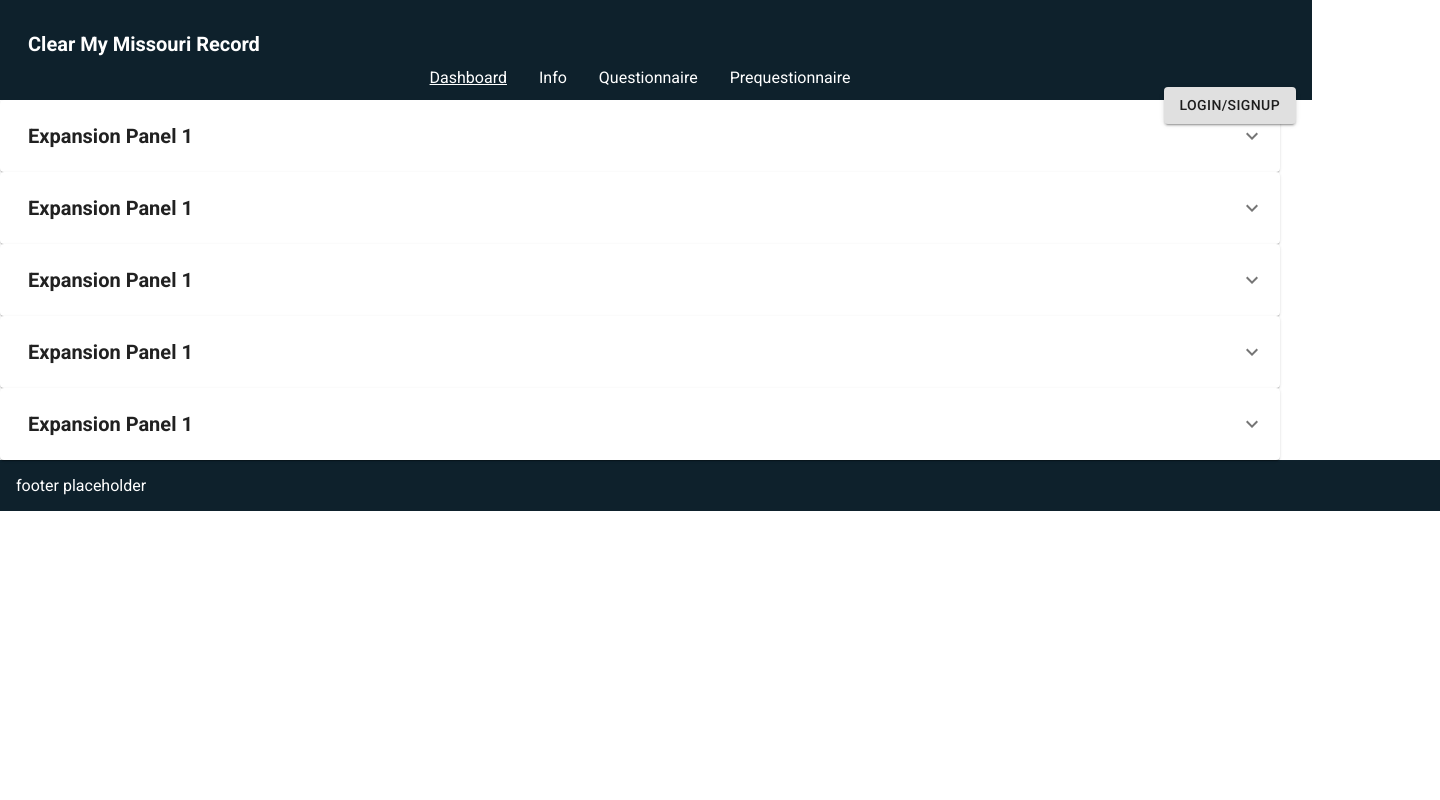
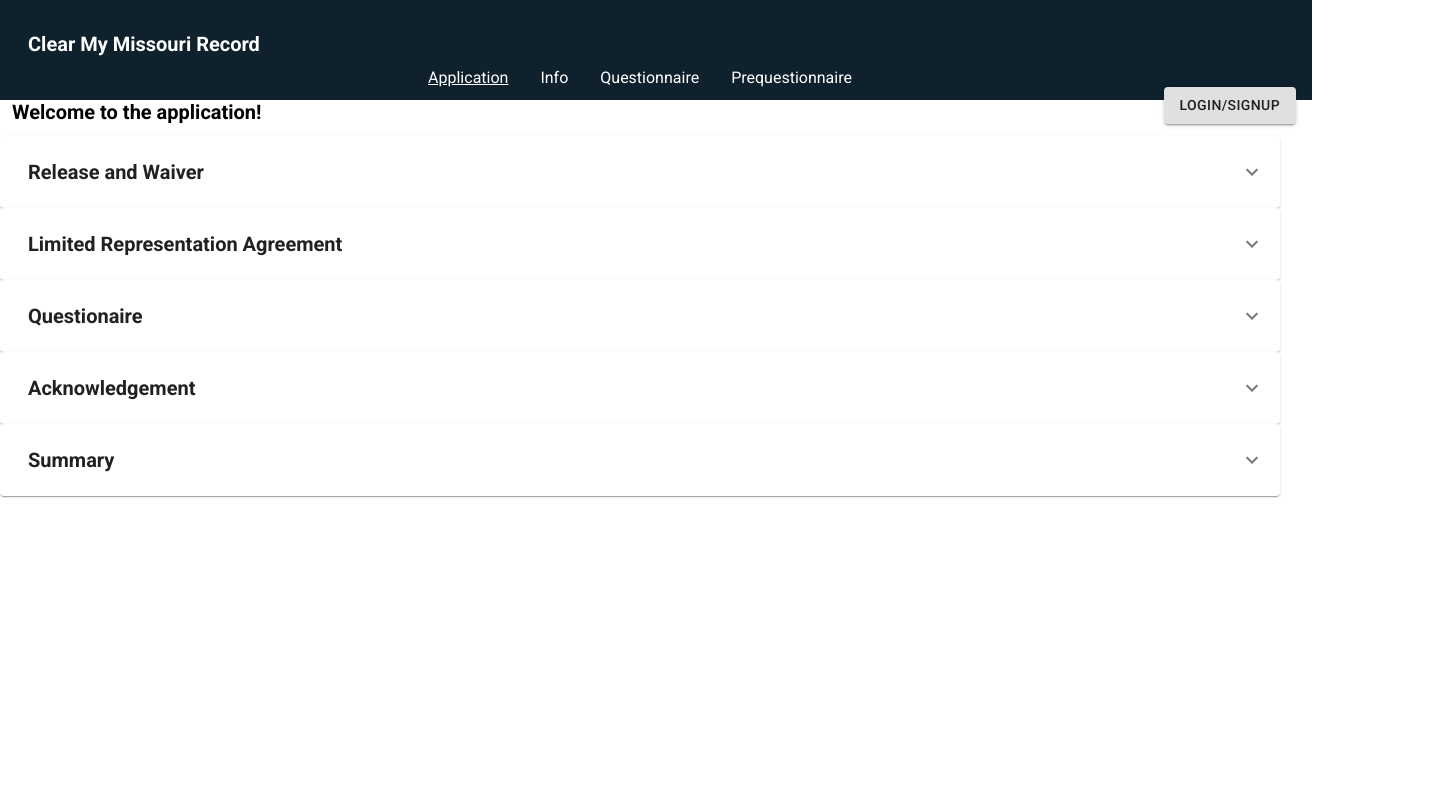
Before and after one commit to ShawonC/arch-city-cmr-app, a React (Create React App) app in the folder frontend/: page /application in a window 1280 px wide. Shown: the top 800 px of the page, 1440 px wide, since content can reach past the window. Built offline with nearby package versions, Linux system fonts and the light colour scheme.

Commit message:
few testing changes

```diff
--- a/frontend/src/App.js
+++ b/frontend/src/App.js
@@ -58,7 +58,7 @@ const routes = [
 const headerRoutes = [
   {
     path: '/application',
-    label: 'Dashboard',
+    label: 'Application',
     component: dashboard
   },
   {
--- a/frontend/src/pages/dashboard.jsx
+++ b/frontend/src/pages/dashboard.jsx
@@ -4,10 +4,12 @@ import ExpansionPanelSummary from '@material-ui/core/ExpansionPanelSummary';
 import ExpansionPanelDetails from '@material-ui/core/ExpansionPanelDetails';
 import Typography from '@material-ui/core/Typography';
 import ExpandMoreIcon from '@material-ui/icons/ExpandMore';
+import Button from '@material-ui/core/Button'
 
 export default function dashboard() {
 	return (
     <div className='content'>
+      <h3>Welcome to the application!</h3>
       <div className='release'>
         <ExpansionPanel>
           <ExpansionPanelSummary
@@ -15,7 +17,7 @@ export default function dashboard() {
 
 
           >
-            <h3>Expansion Panel 1</h3>
+            <h3>Release and Waiver</h3>
           </ExpansionPanelSummary>
           <ExpansionPanelDetails>
             <p>
@@ -32,7 +34,7 @@ export default function dashboard() {
 
 
           >
-            <h3>Expansion Panel 1</h3>
+            <h3>Limited Representation Agreement</h3>
           </ExpansionPanelSummary>
           <ExpansionPanelDetails>
             <p>
@@ -49,7 +51,30 @@ export default function dashboard() {
 
 
           >
-            <h3>Expansion Panel 1</h3>
+            <h3>Questionaire</h3>
+          </ExpansionPanelSummary>
+          <ExpansionPanelDetails>
+            <p>
+              Lorem ipsum dolor sit amet, consectetur adipiscing elit. Suspendisse malesuada lacus ex,
+              sit amet blandit leo lobortis eget.
+              <br/><br/><br/>
+             <Button href='/questionnaire'>
+              Go to Questionaire
+            </Button>
+
+            </p>
+
+          </ExpansionPanelDetails>
+        </ExpansionPanel>
+      </div>
+      <div className='release'>
+        <ExpansionPanel>
+          <ExpansionPanelSummary
+            expandIcon={<ExpandMoreIcon />}
+
+
+          >
+            <h3>Acknowledgement</h3>
           </ExpansionPanelSummary>
           <ExpansionPanelDetails>
             <p>
@@ -66,7 +91,7 @@ export default function dashboard() {
 
 
           >
-            <h3>Expansion Panel 1</h3>
+            <h3>Summary</h3>
           </ExpansionPanelSummary>
           <ExpansionPanelDetails>
             <p>
@@ -76,24 +101,8 @@ export default function dashboard() {
           </ExpansionPanelDetails>
         </ExpansionPanel>
       </div>
-      <div className='release'>
-        <ExpansionPanel>
-          <ExpansionPanelSummary
-            expandIcon={<ExpandMoreIcon />}
+      <div className='bottom-spacer' />
+    </div>
 
-
-          >
-            <h3>Expansion Panel 1</h3>
-          </ExpansionPanelSummary>
-          <ExpansionPanelDetails>
-            <p>
-              Lorem ipsum dolor sit amet, consectetur adipiscing elit. Suspendisse malesuada lacus ex,
-              sit amet blandit leo lobortis eget.
-            </p>
-          </ExpansionPanelDetails>
-        </ExpansionPanel>
-      </div>
-
-    </div>
   );
 };
--- a/frontend/src/pages/prequestionnaire.jsx
+++ b/frontend/src/pages/prequestionnaire.jsx
@@ -17,7 +17,7 @@ class Prequestionnaire extends Component{
                 Preliminary Questionnaire
             </div>
             <div className='prelim-subtext'>
-                Answering yes to any of the following questions may indicate you are not a candidate for services. You are free to proceed to application.
+                Answering yes(change color) to any of the following questions may indicate you are not(same color as yes) a candidate for services. You are free to still apply to application.
             </div>
           </div>
         </div>
--- a/frontend/src/style.css
+++ b/frontend/src/style.css
@@ -23,6 +23,7 @@ h5 { font-size: 16px; }
 body{
     background-color: #ffffff;
     overflow: overlay;
+    min-height: 100vh;
 }
 
 body::-webkit-scrollbar {
@@ -64,9 +65,10 @@ body::-webkit-scrollbar {
 
 .footer  {
     background-color: rgb(14, 33, 44);
-    width:110%;
+    width:100%;
     color: #ffffff;
     padding: 16px;
+    position: sticky;
 }
 
 /* Generic classes */
```
Also changed, not shown: frontend/src/pages/release.jsx (added, +12 -0 lines).
